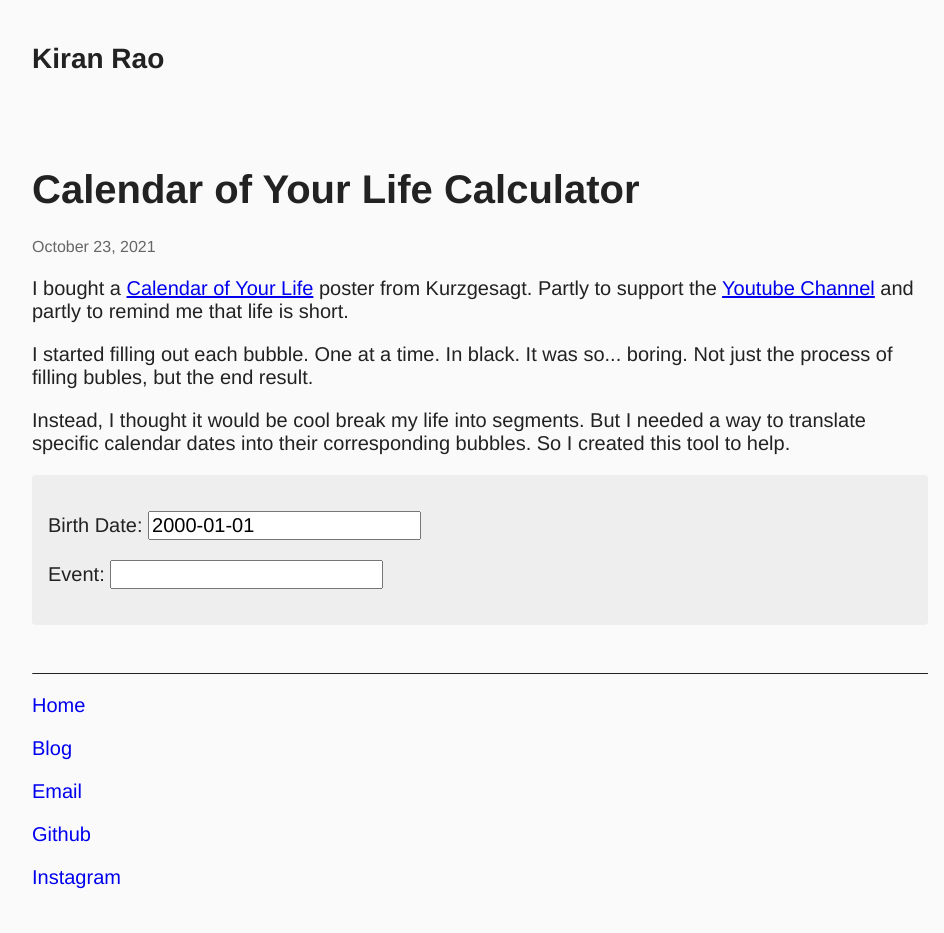
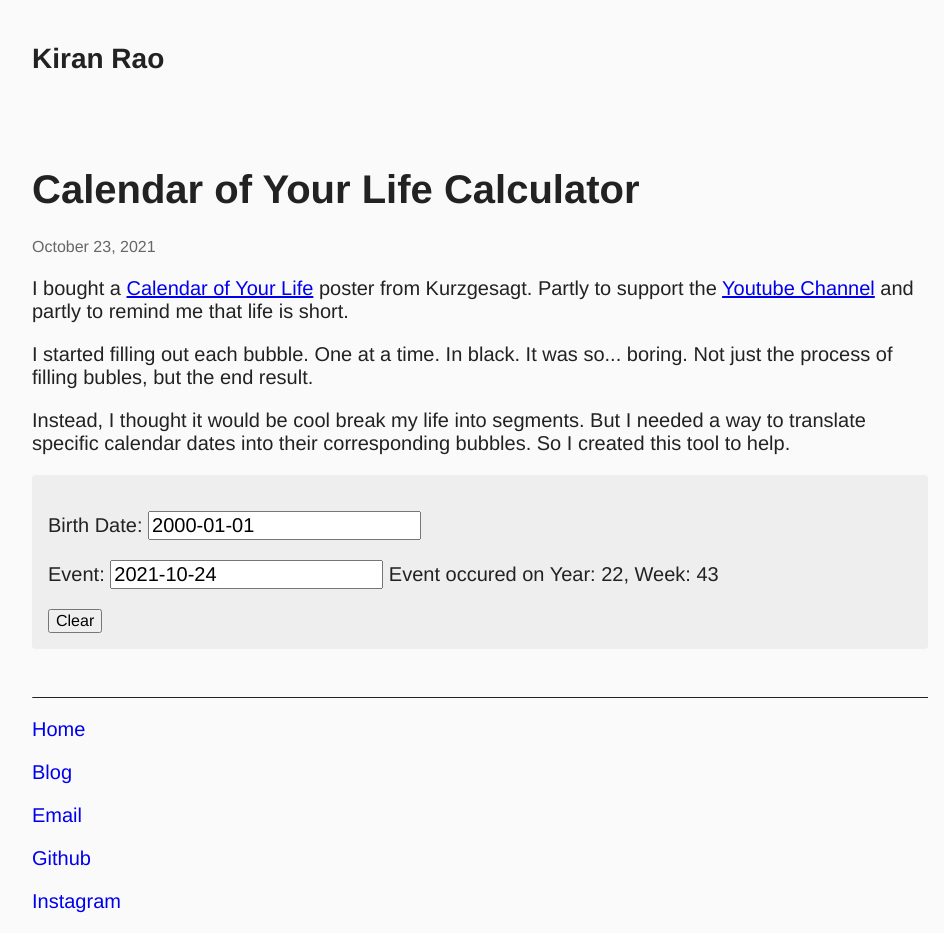
Before and after one commit to Kiran-Rao/kiran-rao.github.io, a Jekyll site: the page built from docs/_posts/2020-10-23-wol-calculator.html, in a window 1280 px wide. Shown: the whole page, without its empty margins (160-1104 px from the left). Built offline with Jekyll 4.4.1, drawn with Linux system fonts in a browser that asks for light colours; before the commit the page ends 909 px from its top, so only the background shows below that; part of the change alters nothing that is shown.

Commit message:
Finish multi-line support

```diff
--- a/docs/_posts/2020-10-23-wol-calculator.html
+++ b/docs/_posts/2020-10-23-wol-calculator.html
@@ -28,6 +28,7 @@ author: Kiran Rao
 <div class="highlight">
   <p>Birth Date: <input id="dob" onblur="getValuesAndUpdateAll()" /></p>
   <div id="event_rows"></div>
+  <button onclick="clearRows()">Clear</button>
 </div>
 
 <script src="{{ "/static/moment.js" | prepend: site.baseurl }}"></script>
@@ -41,10 +42,11 @@ author: Kiran Rao
   var USE_ONE_INDEX = true;
 
   // Globals
-  var num_rows = 0;
 
-  function createRow(rowNumber) {
+  function createRow() {
+    rowNumber = eventRows.childElementCount;
     eventRows.insertAdjacentHTML('beforeend', '<p>Event: <input class="event_input" onblur="blurListener(' + rowNumber + ')" /> <span class="event_res"></span></p>');
+    return rowNumber;
   }
 
   function getValuesAndUpdateAll() {
@@ -54,20 +56,20 @@ author: Kiran Rao
       return;
     }
 
+    localStorage.clear()
     localStorage.setItem(DOB_STORAGE_KEY, dobString);
-
 
     for (var i = 0; i < eventRows.children.length; i++) {
         updateRowAtIndex(i);
     }
   }
 
+
   function blurListener(index) {
     updateRowAtIndex(index);
 
-    if (index >= num_rows - 1) {
-      createRow(index + 1)
-      num_rows = eventRows.childElementCount;
+    if (index >= eventRows.childElementCount - 1) {
+      createRow()
     }
   }
 
@@ -111,26 +113,34 @@ author: Kiran Rao
     dobLocalStorage = localStorage.getItem(DOB_STORAGE_KEY);
     dobInput.value = dobLocalStorage || dobDefaultValue;
 
-    createRow(0);
-    num_rows = eventRows.childElementCount
-
+    var i = 0;
     while (true) {
-      var currentVal = localStorage.getItem(EVENT_STORAGE_KEY + num_rows);
-      if (num_rows == 0 && currentVal == null) {
+      var currentVal = localStorage.getItem(EVENT_STORAGE_KEY + i);
+      if (i == 0 && currentVal == null) {
         currentVal = moment().format('YYYY-MM-DD');
       }
       if (currentVal == null) {
-        return;
+        break;
       }
 
-      var row = eventRows.children.item(num_rows);
-      row.getElementsByClassName('event_input').item(0).value = currentVal;
-      createRow(num_rows + 1);
-      num_rows = eventRows.childElementCount;
+      if (currentVal) {
+        rowNumber = createRow()
+        var row = eventRows.children.item(rowNumber);
+        row.getElementsByClassName('event_input').item(0).value = currentVal;
+      }
+
+      i++
     }
 
     getValuesAndUpdateAll()
   }
 
+  function clearRows() {
+    localStorage.clear()
+    eventRows.innerHTML = "";
+    setup()
+  }
+
+
   setup()
 </script>
```
